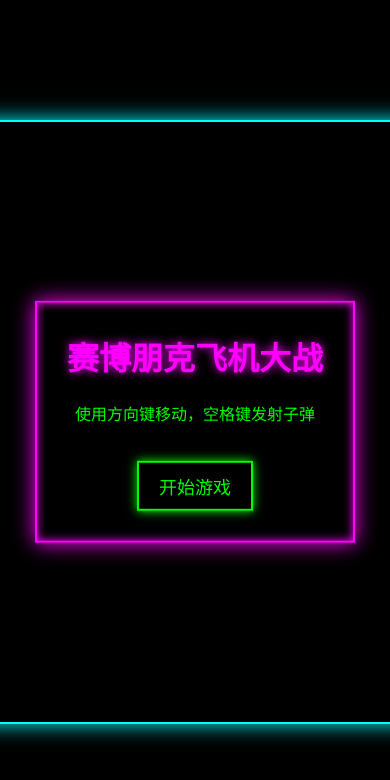
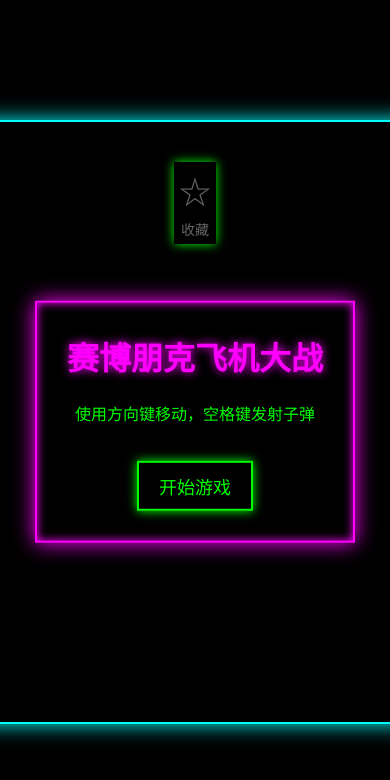
Before and after one commit to kangmeng123/km, a plain HTML site: page index.html in a window 390 px wide. Shown: the top 780 px of the page. Drawn offline with Linux system fonts and the light colour scheme.

Commit message:
feat: completed task XLUT20251119120194000001607006

```diff
--- a/index.html
+++ b/index.html
@@ -12,6 +12,12 @@
         <div id="ui">
             <div id="score">得分: <span id="score-value">0</span></div>
             <div id="lives">生命: <span id="lives-value">3</span></div>
+            <div id="favorite-container">
+                <button id="favorite-btn" class="favorite-btn">
+                    <span class="favorite-icon">☆</span>
+                    <span class="favorite-text">收藏</span>
+                </button>
+            </div>
             <div id="game-over" class="hidden">
                 <h2>游戏结束</h2>
                 <p>最终得分: <span id="final-score">0</span></p>
--- a/script.js
+++ b/script.js
@@ -8,10 +8,14 @@ const scoreElement = document.getElementById('score-value');
 const livesElement = document.getElementById('lives-value');
 const startBtn = document.getElementById('start-btn');
 const restartBtn = document.getElementById('restart-btn');
+const favoriteBtn = document.getElementById('favorite-btn');
+const favoriteIcon = document.querySelector('.favorite-icon');
+const favoriteText = document.querySelector('.favorite-text');
 
 let gameRunning = false;
 let score = 0;
 let lives = 3;
+let isFavorited = false;
 let player;
 let enemies = [];
 let bullets = [];
@@ -368,3 +372,58 @@ restartBtn.addEventListener('click', () => {
     initGame();
     gameLoop();
 });
+
+// 收藏功能
+function toggleFavorite() {
+    isFavorited = !isFavorited;
+
+    if (isFavorited) {
+        favoriteBtn.classList.add('favorited');
+        favoriteIcon.textContent = '★';
+        favoriteText.textContent = '已收藏';
+
+        // 保存到本地存储
+        localStorage.setItem('gameFavorited', 'true');
+
+        // 添加收藏动画效果
+        favoriteBtn.style.transform = 'scale(1.2)';
+        setTimeout(() => {
+            favoriteBtn.style.transform = 'scale(1)';
+        }, 200);
+    } else {
+        favoriteBtn.classList.remove('favorited');
+        favoriteIcon.textContent = '☆';
+        favoriteText.textContent = '收藏';
+
+        // 从本地存储移除
+        localStorage.removeItem('gameFavorited');
+    }
+
+    // 触发自定义事件，便于后续扩展
+    const favoriteEvent = new CustomEvent('favoriteChanged', {
+        detail: { isFavorited: isFavorited }
+    });
+    document.dispatchEvent(favoriteEvent);
+}
+
+// 检查是否已收藏
+function checkFavoriteStatus() {
+    const storedFavorite = localStorage.getItem('gameFavorited');
+    if (storedFavorite === 'true') {
+        isFavorited = true;
+        favoriteBtn.classList.add('favorited');
+        favoriteIcon.textContent = '★';
+        favoriteText.textContent = '已收藏';
+    } else {
+        isFavorited = false;
+        favoriteBtn.classList.remove('favorited');
+        favoriteIcon.textContent = '☆';
+        favoriteText.textContent = '收藏';
+    }
+}
+
+// 添加收藏按钮事件监听
+favoriteBtn.addEventListener('click', toggleFavorite);
+
+// 页面加载时检查收藏状态
+window.addEventListener('load', checkFavoriteStatus);
--- a/style.css
+++ b/style.css
@@ -45,6 +45,47 @@ body {
 
 #lives {
     right: 20px;
+}
+
+#favorite-container {
+    position: absolute;
+    top: 20px;
+    left: 50%;
+    transform: translateX(-50%);
+}
+
+.favorite-btn {
+    background: transparent;
+    border: none;
+    cursor: pointer;
+    font-size: 28px;
+    padding: 5px;
+    display: flex;
+    flex-direction: column;
+    align-items: center;
+    color: #666;
+    transition: all 0.3s ease;
+    pointer-events: auto;
+}
+
+.favorite-btn.favorited .favorite-icon {
+    color: #ff4757;
+}
+
+.favorite-btn.favorited .favorite-text {
+    color: #ff4757;
+}
+
+.favorite-icon {
+    font-size: 32px;
+    transition: all 0.3s ease;
+}
+
+.favorite-text {
+    font-size: 14px;
+    margin-top: 5px;
+    color: #666;
+    transition: all 0.3s ease;
 }
 
 #game-over, #start-screen {
```
